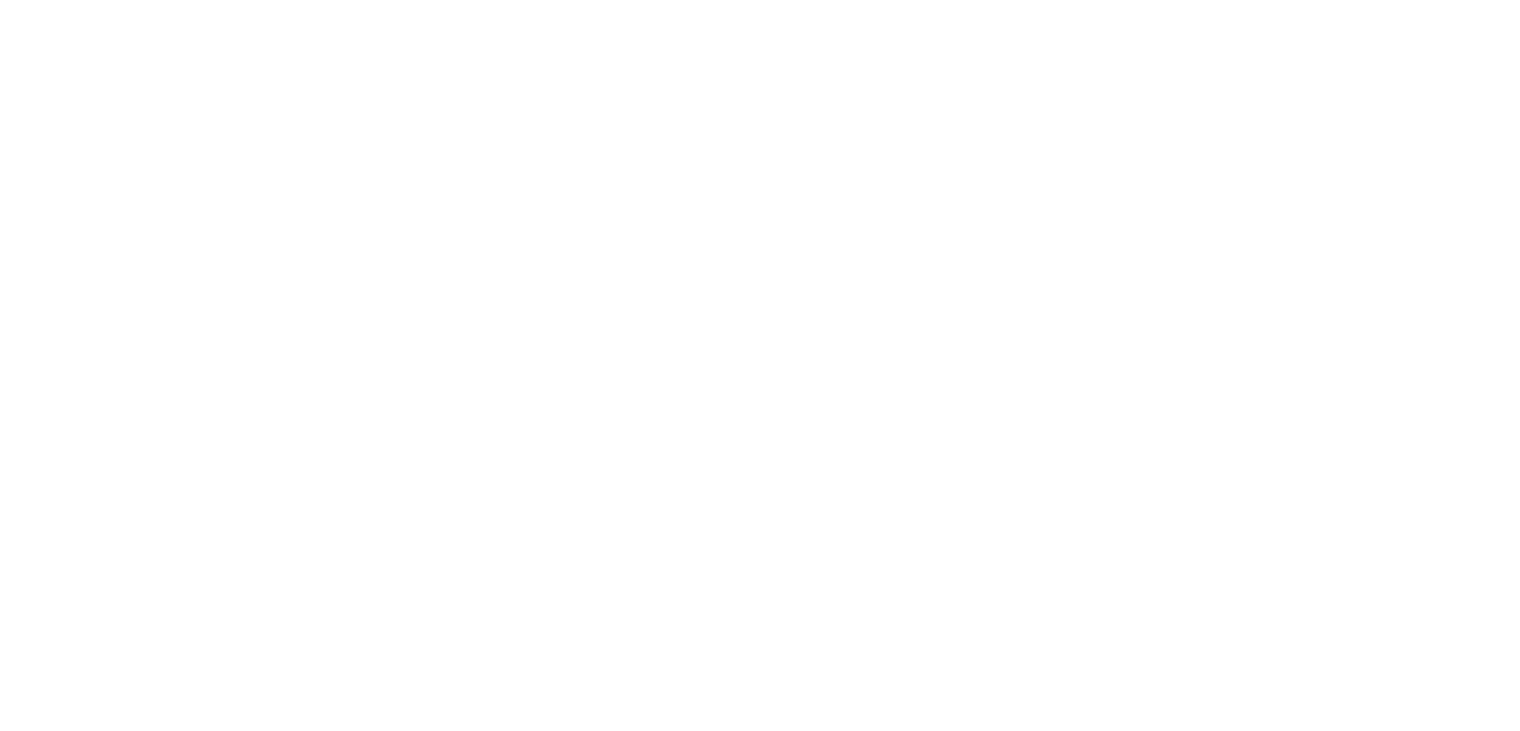
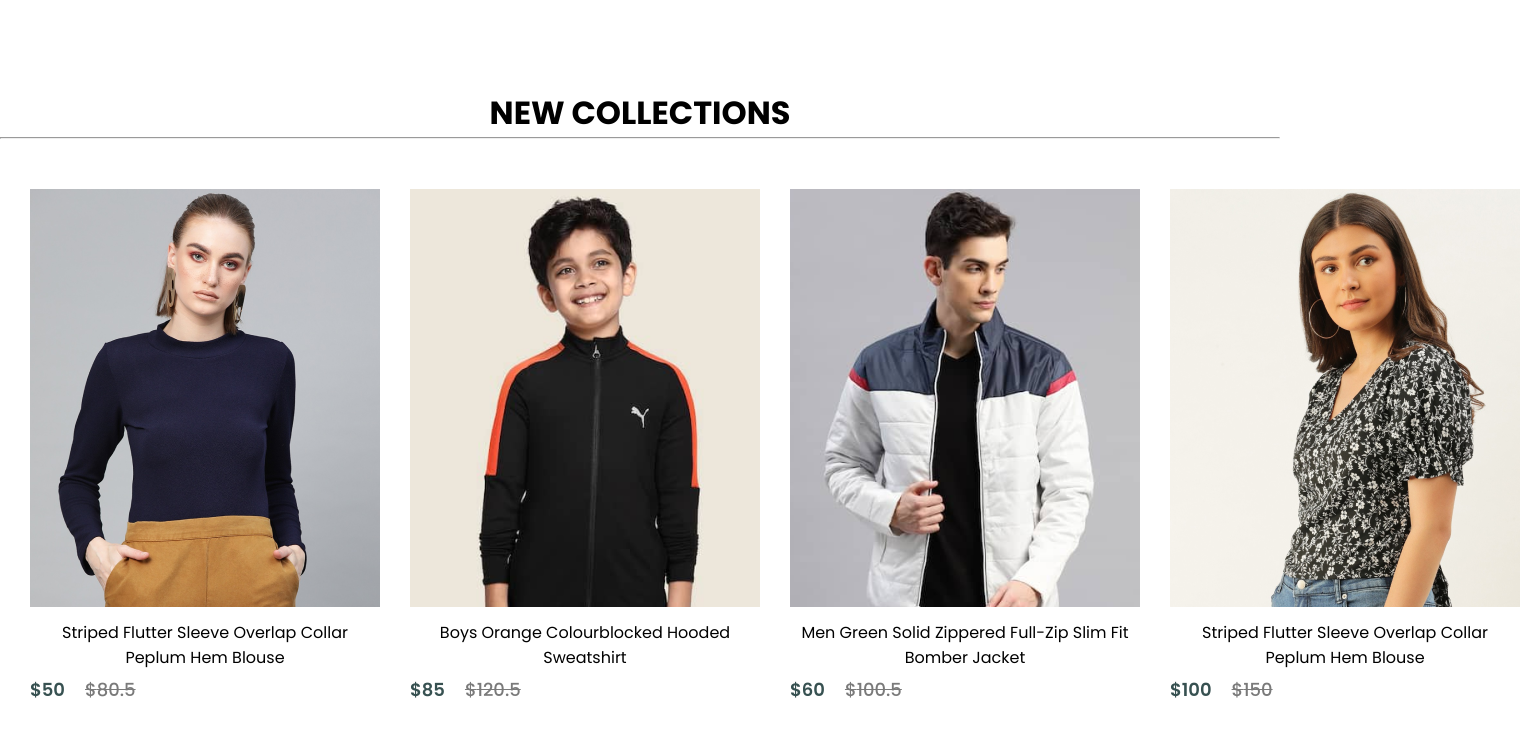
Before and after one commit to Anxhi04/Ecommerce, a React (Create React App) app: page / in a window 1280 px wide. Shown: the part 2158-2889 px from the top of the page, 1520 px wide, since content can reach past the window. Before the commit the page ends 2247 px from the top, so only its background shows below. Built offline with nearby package versions, Linux system fonts and the light colour scheme.

Commit message:
shtimni ik komponentit te newcollection

```diff
--- /dev/null
+++ b/src/components/NewCollection/Newcollection.css
@@ -0,0 +1,26 @@
+.newcollection{
+    display: flex;
+    flex-direction: column;
+    align-items: center;
+    justify-content: center;
+    gap: 10px;
+    height: 90vh;
+}
+.newcollection h1{
+    color: #484848;
+    font-size: 50px;
+    font-weight: 600;
+}
+.newcollection hr{
+    width: 80%;
+    height: 6px;
+    border-radius: 10px;
+    background: #545252;
+}
+.collections{
+    display: grid;
+    grid-template-columns: 1fr 1fr 1fr 1fr;
+    margin-top: 50px;
+    gap: 30px;
+    margin-left: 30px;
+}
--- /dev/null
+++ b/src/components/NewCollection/Newcollection.jsx
@@ -0,0 +1,21 @@
+import react from "react";
+import "./Newcollection.css";
+import Item from "../Item/Item";
+import new_collection from "../assets/new_collections.js";
+const Newcollection=()=>{
+    return(
+        <div className="new-collection">
+            <h1>NEW COLLECTIONS</h1>
+            <hr/>
+            <div className="collections">
+                {new_collection.map((item, i)=>{
+                    return <Item key={i} id={item.id} name={item.name} image={item.image} new_price={item.new_price} old_price={item.old_price}/>
+                })}
+
+            </div>
+
+        </div>
+    )
+
+}
+export default Newcollection;
--- a/src/components/Offers/Offers.css
+++ b/src/components/Offers/Offers.css
@@ -40,4 +40,5 @@
     display: flex;
     justify-content: flex-end;
     align-items: center;
+    padding-top: 50px;
 }
--- a/src/pages/Shop.jsx
+++ b/src/pages/Shop.jsx
@@ -2,6 +2,7 @@
 import Hero from "../components/Hero/Hero";
 import Popular from "../components/Popular/Popular";
 import Offers from "../components/Offers/Offers";
+import Newcollection from "../components/NewCollection/Newcollection";
 
 const Shop=()=>{
     return(
@@ -9,6 +10,7 @@
             <Hero />
             <Popular />
             <Offers />
+            <Newcollection />
         </div>
     )
 }
```
